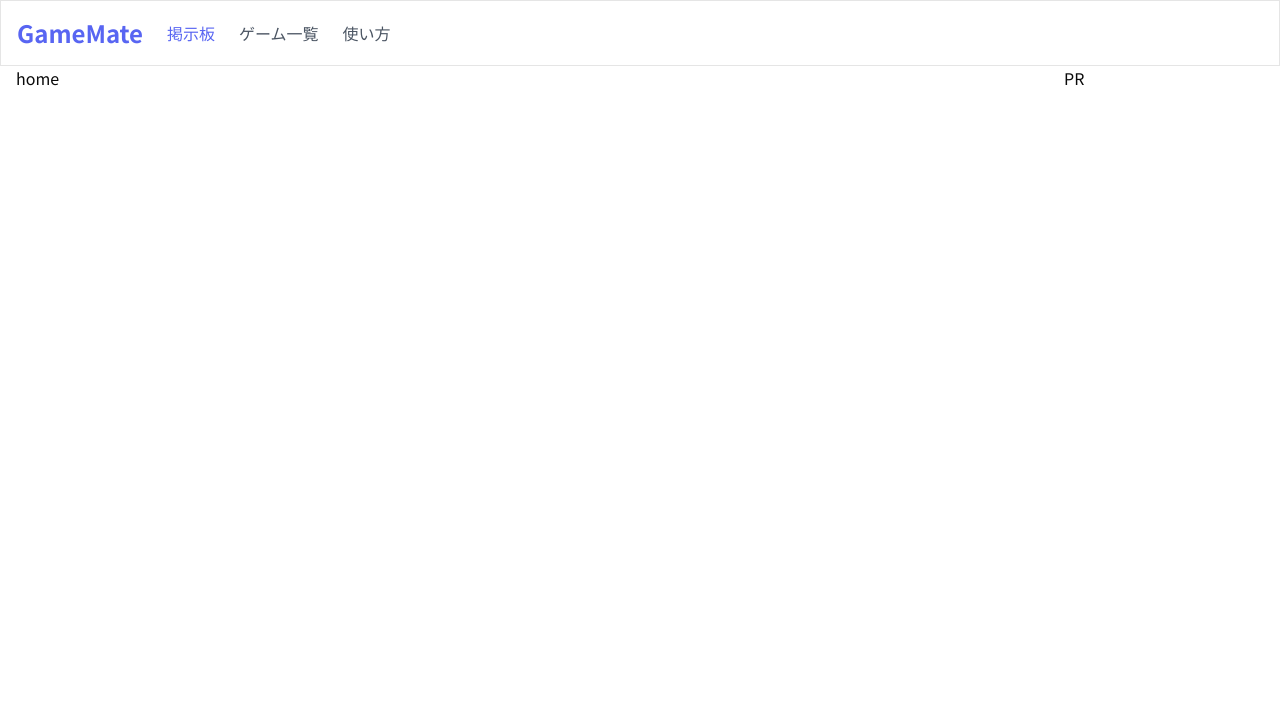
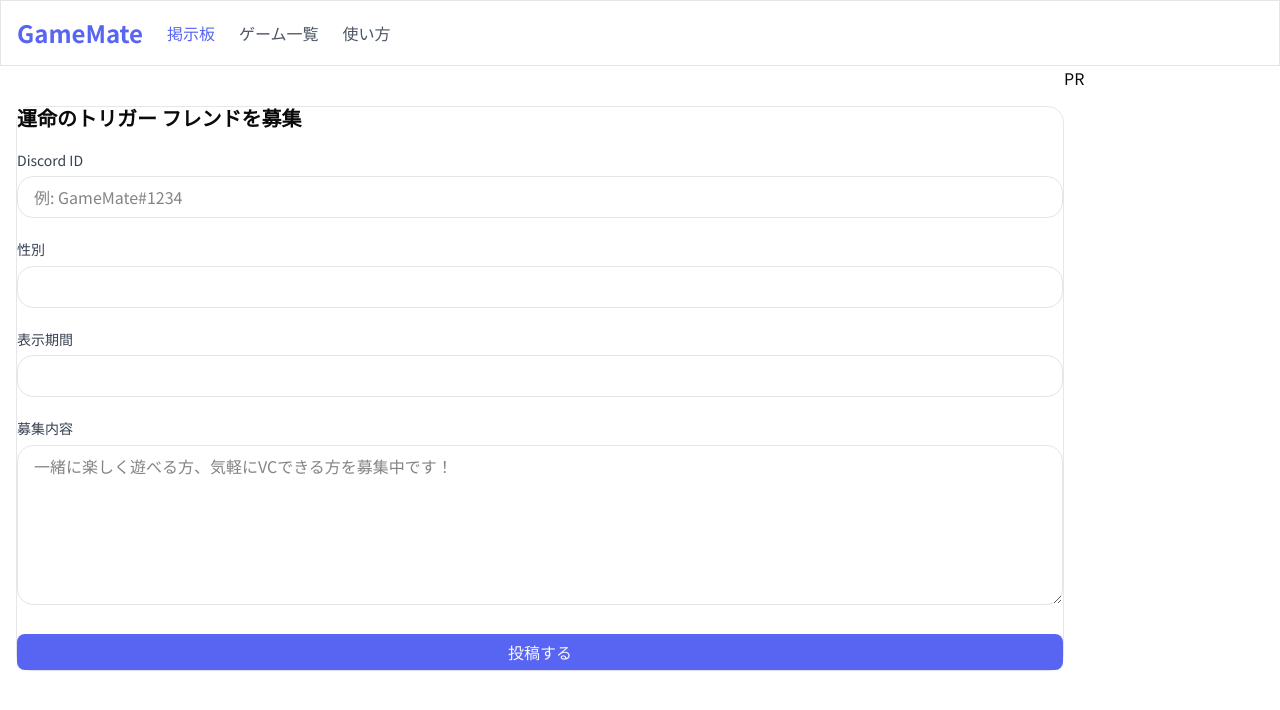
Before and after one commit to kandalog/gameconnect, a Next.js app: page / in a window 1280 px wide. Shown: the top 710 px of the page. Built offline with nearby package versions, Linux system fonts and the light colour scheme.

Commit message:
Create: Form関連コンポーネントの作成

```diff
--- a/src/app/(home)/page.tsx
+++ b/src/app/(home)/page.tsx
@@ -1,3 +1,9 @@
+import { FormSection } from "@/components/features/home/FormSection";
+
 export default function Home() {
-  return <p>home</p>;
+  return (
+    <>
+      <FormSection />
+    </>
+  );
 }
--- /dev/null
+++ b/src/app/base/Card.tsx
@@ -0,0 +1,13 @@
+import React from "react";
+
+type Props = {
+  children: React.ReactNode;
+  className?: string;
+};
+export const Card = ({ children, className }: Props) => {
+  return (
+    <div className={`border border-[#E5E7EB] rounded-2xl p-6${className ? ` ${className}` : ""}`}>
+      {children}
+    </div>
+  );
+};
--- /dev/null
+++ b/src/app/base/form/FormRow.tsx
@@ -0,0 +1,9 @@
+import React from "react";
+
+type Props = {
+  children: React.ReactNode;
+  className?: string;
+};
+export const FormRow = ({ children, className }: Props) => {
+  return <div className={`mt-6${className ? ` ${className}` : ""}`}>{children}</div>;
+};
--- /dev/null
+++ b/src/app/base/form/Input.tsx
@@ -0,0 +1,14 @@
+import React from "react";
+
+type Props = {
+  className?: string;
+} & React.InputHTMLAttributes<HTMLInputElement>;
+
+export const Input = ({ className, ...props }: Props) => {
+  return (
+    <input
+      className={`border mt-2 w-full rounded-2xl py-2 px-4 focus:outline-0${className ? ` ${className}` : ""}`}
+      {...props}
+    />
+  );
+};
--- /dev/null
+++ b/src/app/base/form/Label.tsx
@@ -0,0 +1,13 @@
+import React from "react";
+
+type Props = {
+  children: React.ReactNode;
+  className?: string;
+} & React.LabelHTMLAttributes<HTMLLabelElement>;
+export const Label = ({ children, className, ...props }: Props) => {
+  return (
+    <label className={`block text-[#374151] text-sm${className ? ` ${className}` : ""}`} {...props}>
+      {children}
+    </label>
+  );
+};
--- /dev/null
+++ b/src/app/base/form/TextArea.tsx
@@ -0,0 +1,14 @@
+import React, { TextareaHTMLAttributes } from "react";
+
+type Props = TextareaHTMLAttributes<HTMLTextAreaElement> & {
+  className?: string;
+};
+
+export const TextArea = ({ className, ...props }: Props) => {
+  return (
+    <textarea
+      className={`border mt-2 w-full rounded-2xl py-2 px-4 focus:outline-0${className ? ` ${className}` : ""}`}
+      {...props}
+    />
+  );
+};
--- /dev/null
+++ b/src/components/features/home/FormSection.tsx
@@ -0,0 +1,37 @@
+import React from "react";
+
+import { Card } from "@/app/base/Card";
+import { FormRow } from "@/app/base/form/FormRow";
+import { Input } from "@/app/base/form/Input";
+import { Label } from "@/app/base/form/Label";
+import { TextArea } from "@/app/base/form/TextArea";
+import { Button } from "@/components/ui/button";
+
+export const FormSection = () => {
+  return (
+    <div className="mt-10">
+      <Card>
+        <h2 className="font-bold text-[20px]">運命のトリガー フレンドを募集</h2>
+        <form>
+          <FormRow>
+            <Label>Discord ID</Label>
+            <Input placeholder="例: GameMate#1234" />
+          </FormRow>
+          <FormRow>
+            <Label>性別</Label>
+            <Input />
+          </FormRow>
+          <FormRow>
+            <Label>表示期間</Label>
+            <Input />
+          </FormRow>
+          <FormRow>
+            <Label>募集内容</Label>
+            <TextArea placeholder="一緒に楽しく遊べる方、気軽にVCできる方を募集中です！" />
+          </FormRow>
+        </form>
+        <Button className="w-full mt-6">投稿する</Button>
+      </Card>
+    </div>
+  );
+};
```
